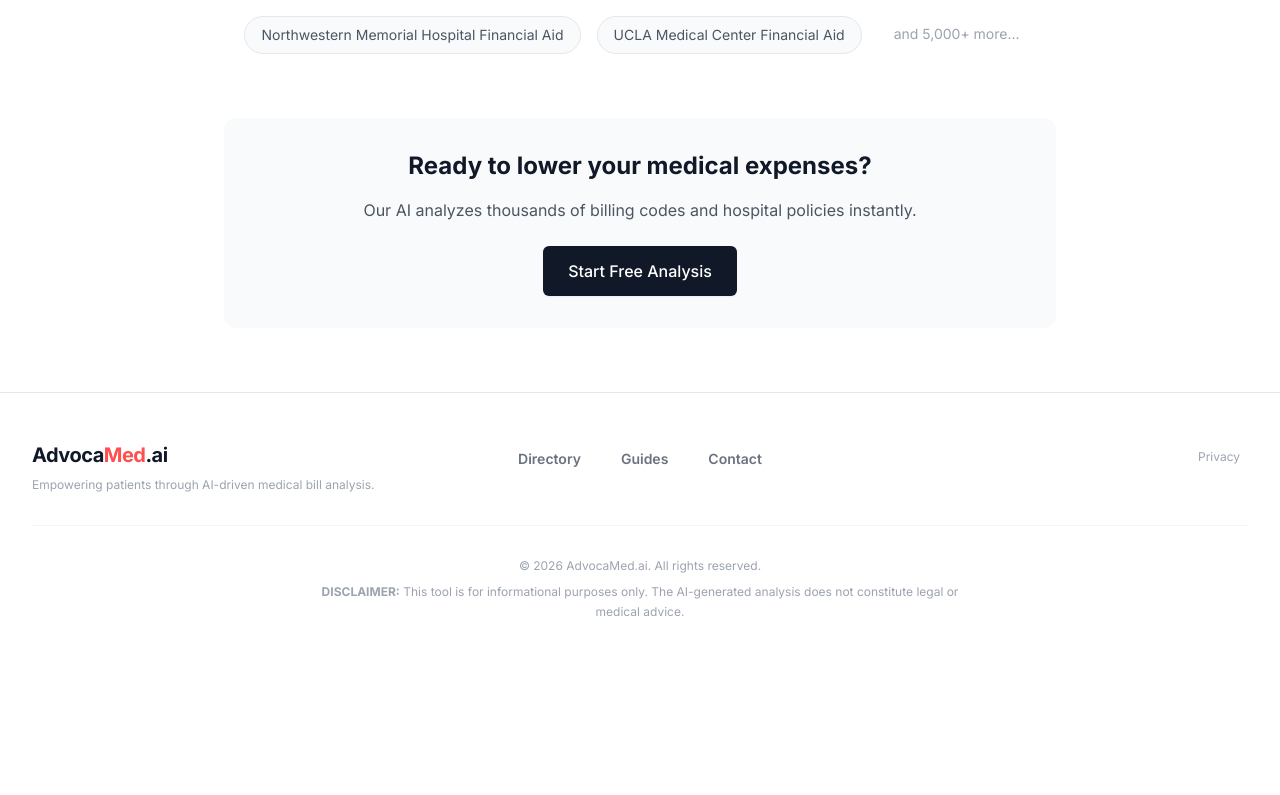
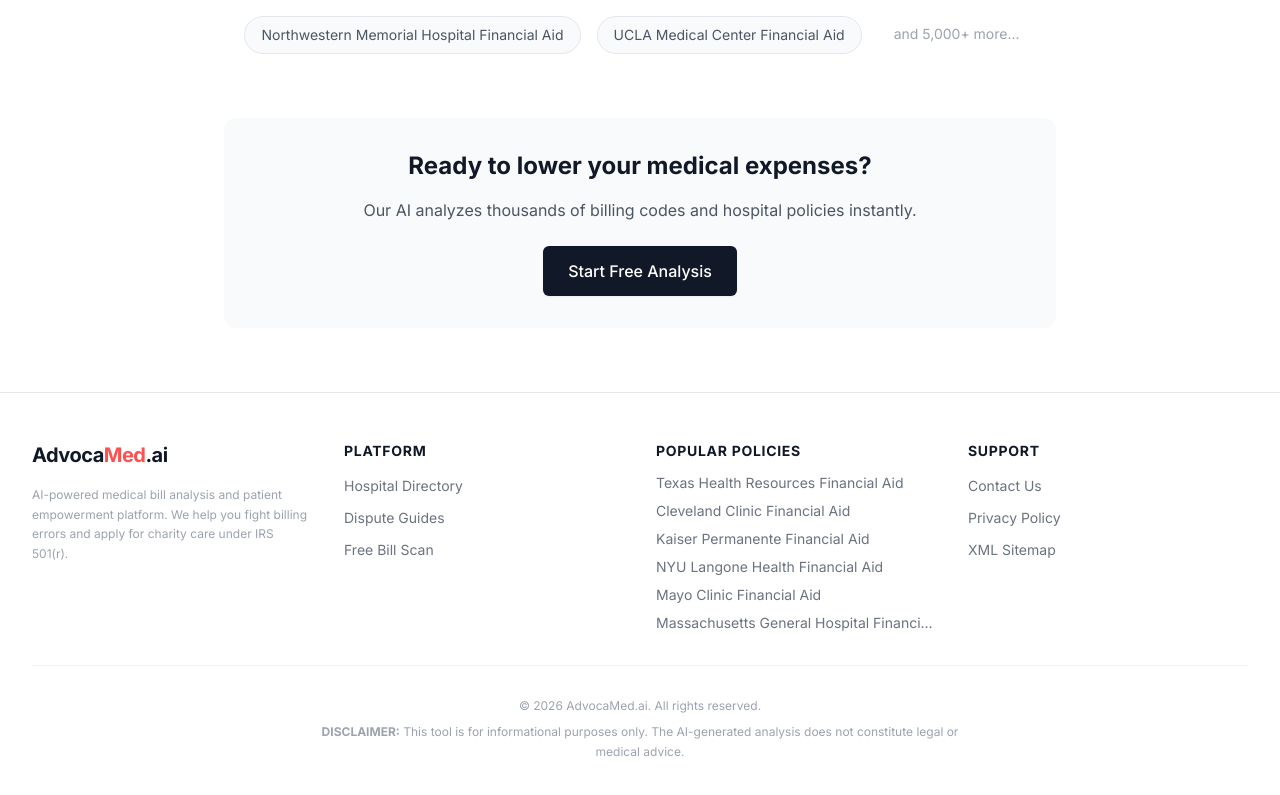
Before and after one commit to gkswjdgb/advocamed-ai, a React (Vite) app in the folder advocamed.ai/: page / in a window 1280 px wide. Shown: the part 2524-3319 px from the top of the page. Before the commit the page ends 3193 px from the top, so only its background shows below. Built offline with nearby package versions, Linux system fonts and the light colour scheme.

Commit message:
Update App.tsx

```diff
--- a/advocamed.ai/App.tsx
+++ b/advocamed.ai/App.tsx
@@ -1,4 +1,3 @@
-
 import React, { useState } from 'react';
 import { HelmetProvider } from 'react-helmet-async';
 import { BrowserRouter, Routes, Route, Link, useSearchParams } from 'react-router-dom';
@@ -11,7 +10,7 @@ import { SEOContent } from './components/SEOContent';
 import SEO from './components/SEO';
 import PrivacyPolicy from './components/PrivacyPolicy';
 import CookieBanner from './components/CookieBanner';
-import ScrollToTop from './components/ScrollToTop'; // Fixed import
+import ScrollToTop from './components/ScrollToTop';
 
 // Pages
 import BlogPage from './pages/BlogPage';
@@ -19,8 +18,10 @@ import BlogPost from './pages/BlogPost';
 import HospitalGuide from './pages/HospitalGuide';
 import HospitalDirectory from './pages/HospitalDirectory';
 import ContactUs from './pages/ContactUs';
+import NotFound from './pages/NotFound'; // New 404 Page
 
 import { AnalysisResult } from './types';
+import { hospitals } from './data/hospitals'; // Import for Footer Links
 
 // 1. Home Component: Handles Scan/Result state via URL Params
 const Home = () => {
@@ -33,7 +34,6 @@ const Home = () => {
 
   const handleStart = () => {
     setSearchParams({ step: 'UPLOAD' });
-    // Scroll handled by ScrollToTop, but for in-page state changes, we might want smooth scroll
     window.scrollTo({ top: 0, behavior: 'smooth' });
   };
 
@@ -95,10 +95,13 @@ const Home = () => {
 const App: React.FC = () => {
   const currentYear = new Date().getFullYear();
 
+  // Pick top 6 hospitals for SEO footer links to help crawlers find deep content
+  const featuredHospitals = hospitals.slice(0, 6);
+
   return (
     <HelmetProvider>
       <BrowserRouter>
-        <ScrollToTop /> {/* Critical Fix: Ensures page starts at top on nav */}
+        <ScrollToTop />
         <div className="min-h-screen bg-gray-50 flex flex-col">
 
           {/* Navigation */}
@@ -135,28 +138,58 @@ const App: React.FC = () => {
               <Route path="/hospital/:slug" element={<HospitalGuide />} />
               <Route path="/contact-us" element={<ContactUs />} />
               <Route path="/privacy-policy" element={<PrivacyPolicy />} />
+              {/* Catch-all 404 Route */}
+              <Route path="*" element={<NotFound />} />
             </Routes>
           </div>
 
           {/* Footer */}
           <footer className="bg-white border-t border-gray-200 mt-auto">
             <div className="max-w-7xl mx-auto py-12 px-4 sm:px-6 lg:px-8">
-              <div className="grid grid-cols-1 md:grid-cols-3 gap-8 mb-8 border-b border-gray-100 pb-8">
-                <div className="text-center md:text-left">
+              <div className="grid grid-cols-1 md:grid-cols-4 gap-8 mb-8 border-b border-gray-100 pb-8">
+                <div className="col-span-1 md:col-span-1">
                   <span className="text-xl font-bold text-gray-900 tracking-tight">
                     Advoca<span className="text-primary">Med</span>.ai
                   </span>
-                  <p className="text-xs text-gray-400 mt-2">Empowering patients through AI-driven medical bill analysis.</p>
+                  <p className="text-xs text-gray-400 mt-4 leading-relaxed">
+                    AI-powered medical bill analysis and patient empowerment platform. We help you fight billing errors and apply for charity care under IRS 501(r).
+                  </p>
                 </div>
-                <div className="flex justify-center space-x-6">
-                  <Link to="/hospitals" className="text-gray-500 hover:text-gray-900 text-sm font-semibold p-2">Directory</Link>
-                  <Link to="/blog" className="text-gray-500 hover:text-gray-900 text-sm font-semibold p-2">Guides</Link>
-                  <Link to="/contact-us" className="text-gray-500 hover:text-gray-900 text-sm font-semibold p-2">Contact</Link>
+
+                {/* Sitemap Links */}
+                <div>
+                    <h3 className="text-sm font-bold text-gray-900 tracking-wider uppercase mb-3">Platform</h3>
+                    <ul className="space-y-2">
+                        <li><Link to="/hospitals" className="text-gray-500 hover:text-primary text-sm">Hospital Directory</Link></li>
+                        <li><Link to="/blog" className="text-gray-500 hover:text-primary text-sm">Dispute Guides</Link></li>
+                        <li><Link to="/?step=UPLOAD" className="text-gray-500 hover:text-primary text-sm">Free Bill Scan</Link></li>
+                    </ul>
                 </div>
-                <div className="flex justify-center md:justify-end space-x-4">
-                  <Link to="/privacy-policy" className="text-gray-400 hover:text-gray-600 text-xs p-2">Privacy</Link>
+
+                {/* Dynamic SEO Links (Internal Linking) */}
+                <div>
+                    <h3 className="text-sm font-bold text-gray-900 tracking-wider uppercase mb-3">Popular Policies</h3>
+                    <ul className="space-y-2">
+                        {featuredHospitals.map(h => (
+                            <li key={h.id}>
+                                <Link to={`/hospital/${h.slug}`} className="text-gray-500 hover:text-primary text-sm truncate block">
+                                    {h.name} Financial Aid
+                                </Link>
+                            </li>
+                        ))}
+                    </ul>
+                </div>
+
+                <div>
+                    <h3 className="text-sm font-bold text-gray-900 tracking-wider uppercase mb-3">Support</h3>
+                    <ul className="space-y-2">
+                        <li><Link to="/contact-us" className="text-gray-500 hover:text-primary text-sm">Contact Us</Link></li>
+                        <li><Link to="/privacy-policy" className="text-gray-500 hover:text-primary text-sm">Privacy Policy</Link></li>
+                        <li><a href="/sitemap.xml" className="text-gray-500 hover:text-primary text-sm">XML Sitemap</a></li>
+                    </ul>
                 </div>
               </div>
+
               <div className="flex flex-col items-center justify-center">
                 <p className="text-center text-xs text-gray-400">
                   &copy; {currentYear} AdvocaMed.ai. All rights reserved.
```
